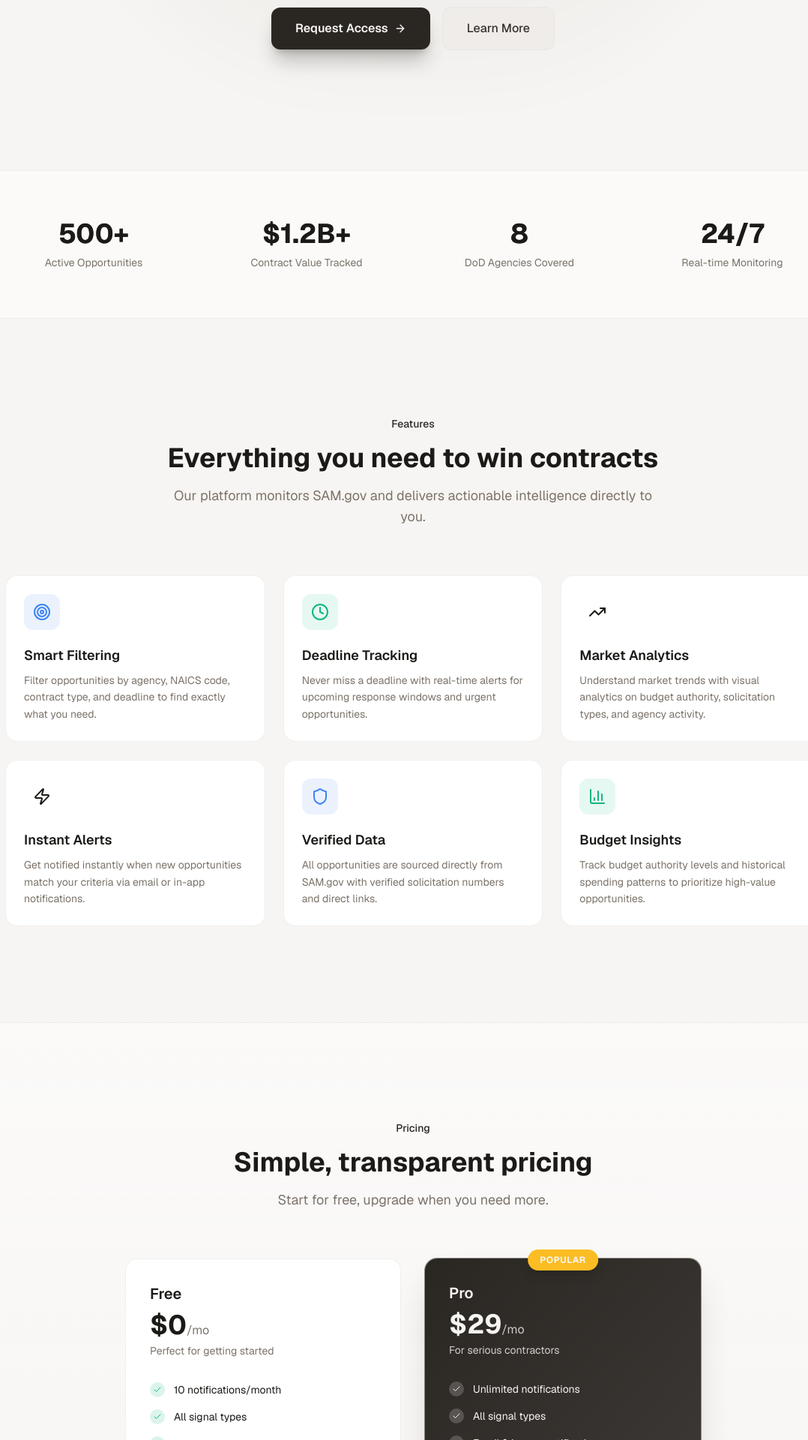
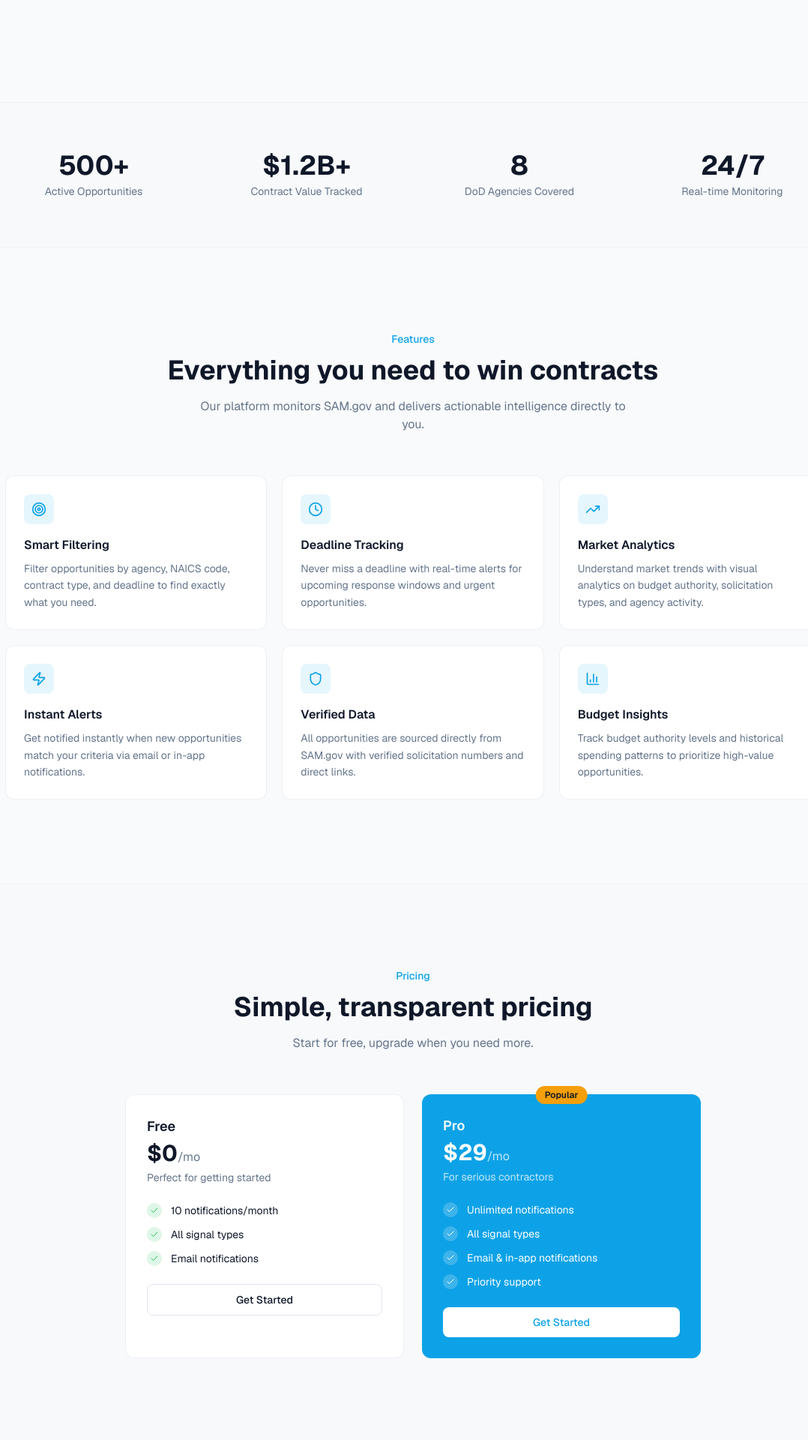
Before and after one commit to mankiel/lead-signals, a Next.js app: page / in a window 1280 px wide. Shown: the part 580-2500 px from the top of the page at 75% size, without its empty margins (89-1167 px from the left). Built offline with nearby package versions, Linux system fonts and the light colour scheme.

Commit message:
feat: refine UI with cohesive color scheme and modern typography
Update globals.css for dark theme and improve landing page design.

```diff
--- a/app/globals.css
+++ b/app/globals.css
@@ -2,66 +2,66 @@
 
 @layer base {
   :root {
-    --background: 30 20% 96%;
-    --foreground: 30 10% 10%;
+    --background: 210 20% 98%;
+    --foreground: 222 47% 11%;
     --card: 0 0% 100%;
-    --card-foreground: 30 10% 10%;
+    --card-foreground: 222 47% 11%;
     --popover: 0 0% 100%;
-    --popover-foreground: 30 10% 10%;
-    --primary: 30 10% 15%;
-    --primary-foreground: 30 20% 96%;
-    --secondary: 30 15% 92%;
-    --secondary-foreground: 30 10% 20%;
-    --muted: 30 15% 92%;
-    --muted-foreground: 30 8% 45%;
-    --accent: 30 15% 88%;
-    --accent-foreground: 30 10% 15%;
+    --popover-foreground: 222 47% 11%;
+    --primary: 199 89% 48%;
+    --primary-foreground: 0 0% 100%;
+    --secondary: 210 40% 96%;
+    --secondary-foreground: 222 47% 11%;
+    --muted: 210 40% 96%;
+    --muted-foreground: 215 16% 47%;
+    --accent: 210 40% 94%;
+    --accent-foreground: 222 47% 11%;
     --destructive: 0 72% 51%;
     --destructive-foreground: 0 0% 100%;
-    --border: 30 15% 88%;
-    --input: 30 15% 88%;
-    --ring: 30 10% 15%;
-    --chart-1: 217 91% 60%;
-    --chart-2: 160 84% 39%;
-    --chart-3: 43 96% 56%;
-    --chart-4: 291 64% 42%;
-    --chart-5: 0 72% 51%;
-    --radius: 0.625rem;
-  }
-
-  .dark {
-    --background: 222 47% 6%;
-    --foreground: 210 40% 98%;
-    --card: 222 47% 8%;
-    --card-foreground: 210 40% 98%;
-    --popover: 222 47% 8%;
-    --popover-foreground: 210 40% 98%;
-    --primary: 199 89% 48%;
-    --primary-foreground: 222 47% 6%;
-    --secondary: 217 33% 14%;
-    --secondary-foreground: 210 40% 90%;
-    --muted: 217 33% 14%;
-    --muted-foreground: 215 20% 55%;
-    --accent: 217 33% 17%;
-    --accent-foreground: 210 40% 98%;
-    --destructive: 0 63% 45%;
-    --destructive-foreground: 0 0% 100%;
-    --border: 217 33% 14%;
-    --input: 217 33% 14%;
+    --border: 214 32% 91%;
+    --input: 214 32% 91%;
     --ring: 199 89% 48%;
     --chart-1: 199 89% 48%;
     --chart-2: 142 71% 45%;
     --chart-3: 38 92% 50%;
     --chart-4: 262 83% 58%;
     --chart-5: 0 72% 55%;
-    --sidebar: 222 47% 7%;
-    --sidebar-foreground: 210 40% 98%;
-    --sidebar-primary: 199 89% 48%;
-    --sidebar-primary-foreground: 222 47% 6%;
-    --sidebar-accent: 217 33% 14%;
-    --sidebar-accent-foreground: 210 40% 98%;
-    --sidebar-border: 217 33% 14%;
-    --sidebar-ring: 199 89% 48%;
+    --radius: 0.625rem;
+  }
+
+  .dark {
+    --background: 220 20% 6%;
+    --foreground: 210 20% 96%;
+    --card: 220 20% 8%;
+    --card-foreground: 210 20% 96%;
+    --popover: 220 20% 8%;
+    --popover-foreground: 210 20% 96%;
+    --primary: 173 80% 45%;
+    --primary-foreground: 220 20% 6%;
+    --secondary: 220 16% 14%;
+    --secondary-foreground: 210 20% 90%;
+    --muted: 220 16% 14%;
+    --muted-foreground: 215 15% 50%;
+    --accent: 220 16% 18%;
+    --accent-foreground: 210 20% 96%;
+    --destructive: 0 63% 45%;
+    --destructive-foreground: 0 0% 100%;
+    --border: 220 16% 14%;
+    --input: 220 16% 14%;
+    --ring: 173 80% 45%;
+    --chart-1: 173 80% 45%;
+    --chart-2: 142 71% 45%;
+    --chart-3: 38 92% 50%;
+    --chart-4: 262 83% 58%;
+    --chart-5: 0 72% 55%;
+    --sidebar: 220 20% 7%;
+    --sidebar-foreground: 210 20% 96%;
+    --sidebar-primary: 173 80% 45%;
+    --sidebar-primary-foreground: 220 20% 6%;
+    --sidebar-accent: 220 16% 14%;
+    --sidebar-accent-foreground: 210 20% 96%;
+    --sidebar-border: 220 16% 14%;
+    --sidebar-ring: 173 80% 45%;
   }
 }
 
--- a/app/page.tsx
+++ b/app/page.tsx
@@ -9,18 +9,19 @@ import {
   BarChart3,
   Check,
   Sparkles,
+  ChevronRight,
 } from "lucide-react"
 
 export default function Home() {
   return (
     <div className="min-h-screen bg-background">
       {/* Header */}
-      <header className="sticky top-0 z-50 border-b border-border/50 bg-background/95 backdrop-blur-md supports-[backdrop-filter]:bg-background/60">
+      <header className="sticky top-0 z-50 border-b border-border/40 bg-background/80 backdrop-blur-xl">
         <div className="max-w-6xl mx-auto px-4 sm:px-6 lg:px-8">
           <div className="flex items-center justify-between h-16">
-            <div className="flex items-center gap-2.5">
-              <div className="w-9 h-9 rounded-xl bg-gradient-to-br from-primary to-primary/80 flex items-center justify-center shadow-lg shadow-primary/20">
-                <Zap className="w-4.5 h-4.5 text-primary-foreground" />
+            <div className="flex items-center gap-3">
+              <div className="w-9 h-9 rounded-xl bg-primary flex items-center justify-center">
+                <Zap className="w-5 h-5 text-primary-foreground" />
               </div>
               <span className="font-semibold text-lg text-foreground tracking-tight">
                 Lead Signals
@@ -40,19 +41,19 @@ export default function Home() {
                 Pricing
               </a>
             </nav>
-            <div className="flex items-center gap-4">
+            <div className="flex items-center gap-3">
               <Link
                 href="/dashboard"
-                className="text-sm text-muted-foreground hover:text-foreground transition-colors hidden sm:block"
+                className="text-sm text-muted-foreground hover:text-foreground transition-colors hidden sm:block px-3 py-2"
               >
                 Log in
               </Link>
               <Link
                 href="/dashboard"
-                className="inline-flex items-center gap-2 px-4 py-2 bg-primary text-primary-foreground rounded-lg text-sm font-medium hover:bg-primary/90 transition-all shadow-lg shadow-primary/20"
+                className="inline-flex items-center gap-2 px-4 py-2 bg-primary text-primary-foreground rounded-lg text-sm font-medium hover:bg-primary/90 transition-colors"
               >
                 Get Started
-                <ArrowRight className="w-3.5 h-3.5" />
+                <ArrowRight className="w-4 h-4" />
               </Link>
             </div>
           </div>
@@ -60,14 +61,12 @@ export default function Home() {
       </header>
 
       {/* Hero Section */}
-      <section className="relative py-24 sm:py-32 lg:py-40 overflow-hidden">
-        {/* Background gradient */}
-        <div className="absolute inset-0 bg-gradient-to-b from-primary/5 via-transparent to-transparent pointer-events-none" />
-        <div className="absolute top-0 left-1/2 -translate-x-1/2 w-[800px] h-[600px] bg-primary/10 rounded-full blur-3xl pointer-events-none opacity-30" />
+      <section className="relative py-20 sm:py-28 lg:py-36 overflow-hidden">
+        <div className="absolute inset-0 bg-[radial-gradient(ellipse_80%_50%_at_50%_-20%,hsl(var(--primary)/0.12),transparent)] pointer-events-none" />
 
         <div className="relative max-w-6xl mx-auto px-4 sm:px-6 lg:px-8">
           <div className="max-w-3xl mx-auto text-center">
-            <div className="inline-flex items-center gap-2 px-4 py-2 rounded-full bg-primary/10 border border-primary/20 text-primary text-sm font-medium mb-8 backdrop-blur-sm">
+            <div className="inline-flex items-center gap-2 px-3 py-1.5 rounded-full bg-primary/10 text-primary text-sm font-medium mb-8">
               <Sparkles className="w-4 h-4" />
               Real-time DoD Contract Intelligence
             </div>
@@ -75,7 +74,7 @@ export default function Home() {
               Defense Contract Signals for{" "}
               <span className="text-primary">Growing Teams</span>
             </h1>
-            <p className="text-lg sm:text-xl text-muted-foreground mb-10 max-w-2xl mx-auto text-pretty leading-relaxed">
+            <p className="text-lg text-muted-foreground mb-10 max-w-2xl mx-auto text-pretty leading-relaxed">
               Track Department of Defense contract opportunities in real-time.
               Get notified of Sources Sought, Synopsis, and Presolicitations
               before your competition.
@@ -83,16 +82,17 @@ export default function Home() {
             <div className="flex flex-col sm:flex-row items-center justify-center gap-4">
               <Link
                 href="/dashboard"
-                className="w-full sm:w-auto inline-flex items-center justify-center gap-2 px-8 py-4 bg-primary text-primary-foreground rounded-xl text-base font-semibold hover:bg-primary/90 transition-all shadow-xl shadow-primary/25 hover:shadow-2xl hover:shadow-primary/30 hover:-translate-y-0.5"
+                className="w-full sm:w-auto inline-flex items-center justify-center gap-2 px-6 py-3 bg-primary text-primary-foreground rounded-lg text-sm font-medium hover:bg-primary/90 transition-colors"
               >
                 Request Access
                 <ArrowRight className="w-4 h-4" />
               </Link>
               <a
                 href="#features"
-                className="w-full sm:w-auto inline-flex items-center justify-center gap-2 px-8 py-4 bg-secondary/80 text-secondary-foreground rounded-xl text-base font-medium hover:bg-secondary transition-all border border-border/50"
+                className="w-full sm:w-auto inline-flex items-center justify-center gap-2 px-6 py-3 bg-secondary text-secondary-foreground rounded-lg text-sm font-medium hover:bg-secondary/80 transition-colors"
               >
                 Learn More
+                <ChevronRight className="w-4 h-4" />
               </a>
             </div>
           </div>
@@ -100,7 +100,7 @@ export default function Home() {
       </section>
 
       {/* Stats Section */}
-      <section className="py-16 border-y border-border/50 bg-card/50 backdrop-blur-sm">
+      <section className="py-16 border-y border-border/40 bg-muted/30">
         <div className="max-w-6xl mx-auto px-4 sm:px-6 lg:px-8">
           <div className="grid grid-cols-2 lg:grid-cols-4 gap-8 lg:gap-12">
             {[
@@ -110,10 +110,10 @@ export default function Home() {
               { value: "24/7", label: "Real-time Monitoring" },
             ].map((stat) => (
               <div key={stat.label} className="text-center">
-                <p className="text-3xl sm:text-4xl font-bold text-foreground bg-gradient-to-br from-foreground to-foreground/70 bg-clip-text">
+                <p className="text-3xl sm:text-4xl font-bold text-foreground">
                   {stat.value}
                 </p>
-                <p className="text-sm text-muted-foreground mt-2">
+                <p className="text-sm text-muted-foreground mt-1">
                   {stat.label}
                 </p>
               </div>
@@ -123,76 +123,68 @@ export default function Home() {
       </section>
 
       {/* Features Section */}
-      <section id="features" className="py-24 sm:py-32">
+      <section id="features" className="py-20 sm:py-28">
         <div className="max-w-6xl mx-auto px-4 sm:px-6 lg:px-8">
-          <div className="text-center mb-16">
-            <span className="inline-block text-sm font-medium text-primary mb-4">
+          <div className="text-center mb-14">
+            <p className="text-sm font-medium text-primary mb-3">
               Features
-            </span>
+            </p>
             <h2 className="text-3xl sm:text-4xl font-bold text-foreground mb-4 text-balance">
               Everything you need to win contracts
             </h2>
-            <p className="text-lg text-muted-foreground max-w-2xl mx-auto">
+            <p className="text-muted-foreground max-w-xl mx-auto">
               Our platform monitors SAM.gov and delivers actionable intelligence
               directly to you.
             </p>
           </div>
 
-          <div className="grid sm:grid-cols-2 lg:grid-cols-3 gap-6">
+          <div className="grid sm:grid-cols-2 lg:grid-cols-3 gap-5">
             {[
               {
                 icon: Target,
                 title: "Smart Filtering",
                 description:
                   "Filter opportunities by agency, NAICS code, contract type, and deadline to find exactly what you need.",
-                color: "chart-1",
               },
               {
                 icon: Clock,
                 title: "Deadline Tracking",
                 description:
                   "Never miss a deadline with real-time alerts for upcoming response windows and urgent opportunities.",
-                color: "chart-2",
               },
               {
                 icon: TrendingUp,
                 title: "Market Analytics",
                 description:
                   "Understand market trends with visual analytics on budget authority, solicitation types, and agency activity.",
-                color: "chart-3",
               },
               {
                 icon: Zap,
                 title: "Instant Alerts",
                 description:
                   "Get notified instantly when new opportunities match your criteria via email or in-app notifications.",
-                color: "chart-4",
               },
               {
                 icon: Shield,
                 title: "Verified Data",
                 description:
                   "All opportunities are sourced directly from SAM.gov with verified solicitation numbers and direct links.",
-                color: "chart-1",
               },
               {
                 icon: BarChart3,
                 title: "Budget Insights",
                 description:
                   "Track budget authority levels and historical spending patterns to prioritize high-value opportunities.",
-                color: "chart-2",
               },
             ].map((feature) => (
               <div
                 key={feature.title}
-                className="group relative p-6 rounded-2xl bg-card border border-border/50 hover:border-primary/30 transition-all duration-300 hover:shadow-xl hover:shadow-primary/5 hover:-translate-y-1"
+                className="group p-6 rounded-xl bg-card border border-border/60 hover:border-primary/40 transition-colors"
               >
-                <div
-                  className={`w-12 h-12 rounded-xl bg-${feature.color}/10 flex items-center justify-center mb-5 group-hover:scale-110 transition-transform duration-300`}
-                >
-                  <feature.icon className={`w-6 h-6 text-${feature.color}`} />
+                <div className="w-10 h-10 rounded-lg bg-primary/10 flex items-center justify-center mb-4">
+                  <feature.icon className="w-5 h-5 text-primary" />
                 </div>
-                <h3 className="text-lg font-semibold text-foreground mb-2">
+                <h3 className="text-base font-semibold text-foreground mb-2">
                   {feature.title}
                 </h3>
                 <p className="text-sm text-muted-foreground leading-relaxed">
@@ -207,37 +199,37 @@ export default function Home() {
       {/* Pricing Section */}
       <section
         id="pricing"
-        className="py-24 sm:py-32 bg-gradient-to-b from-card/50 to-background border-y border-border/50"
+        className="py-20 sm:py-28 bg-muted/30 border-y border-border/40"
       >
         <div className="max-w-6xl mx-auto px-4 sm:px-6 lg:px-8">
-          <div className="text-center mb-16">
-            <span className="inline-block text-sm font-medium text-primary mb-4">
+          <div className="text-center mb-14">
+            <p className="text-sm font-medium text-primary mb-3">
               Pricing
-            </span>
+            </p>
             <h2 className="text-3xl sm:text-4xl font-bold text-foreground mb-4 text-balance">
               Simple, transparent pricing
             </h2>
-            <p className="text-lg text-muted-foreground max-w-2xl mx-auto">
+            <p className="text-muted-foreground max-w-xl mx-auto">
               Start for free, upgrade when you need more.
             </p>
           </div>
 
-          <div className="grid sm:grid-cols-2 gap-8 max-w-3xl mx-auto">
+          <div className="grid sm:grid-cols-2 gap-6 max-w-3xl mx-auto">
             {/* Free Plan */}
-            <div className="relative p-8 rounded-2xl bg-card border border-border/50 hover:border-border transition-all">
-              <h3 className="text-xl font-semibold text-foreground mb-2">
+            <div className="p-7 rounded-xl bg-card border border-border/60">
+              <h3 className="text-lg font-semibold text-foreground mb-1">
                 Free
               </h3>
-              <p className="text-4xl font-bold text-foreground mb-1">
+              <p className="text-3xl font-bold text-foreground mb-1">
                 $0
                 <span className="text-base font-normal text-muted-foreground">
                   /mo
                 </span>
               </p>
-              <p className="text-sm text-muted-foreground mb-8">
+              <p className="text-sm text-muted-foreground mb-6">
                 Perfect for getting started
               </p>
-              <ul className="space-y-4 mb-8">
+              <ul className="space-y-3 mb-6">
                 {[
                   "10 notifications/month",
                   "All signal types",
@@ -247,35 +239,35 @@ export default function Home() {
                     key={item}
                     className="flex items-center gap-3 text-sm text-foreground"
                   >
-                    <span className="w-5 h-5 rounded-full bg-chart-2/15 flex items-center justify-center flex-shrink-0">
+                    <div className="w-5 h-5 rounded-full bg-chart-2/15 flex items-center justify-center flex-shrink-0">
                       <Check className="w-3 h-3 text-chart-2" />
-                    </span>
+                    </div>
                     {item}
                   </li>
                 ))}
               </ul>
               <Link
                 href="/dashboard"
-                className="block w-full text-center px-6 py-3.5 rounded-xl border border-border text-foreground font-medium hover:bg-secondary transition-all"
+                className="block w-full text-center px-5 py-2.5 rounded-lg border border-border text-foreground text-sm font-medium hover:bg-muted transition-colors"
               >
                 Get Started
               </Link>
             </div>
 
             {/* Pro Plan */}
-            <div className="relative p-8 rounded-2xl bg-gradient-to-br from-primary to-primary/90 text-primary-foreground shadow-2xl shadow-primary/20 ring-1 ring-primary/50">
+            <div className="relative p-7 rounded-xl bg-primary text-primary-foreground">
               <div className="absolute -top-3 left-1/2 -translate-x-1/2">
-                <span className="inline-flex items-center px-4 py-1.5 rounded-full bg-chart-3 text-primary-foreground text-xs font-bold uppercase tracking-wider shadow-lg">
+                <span className="inline-flex items-center px-3 py-1 rounded-full bg-chart-3 text-foreground text-xs font-semibold">
                   Popular
                 </span>
               </div>
-              <h3 className="text-xl font-semibold mb-2">Pro</h3>
-              <p className="text-4xl font-bold mb-1">
+              <h3 className="text-lg font-semibold mb-1">Pro</h3>
+              <p className="text-3xl font-bold mb-1">
                 $29
-                <span className="text-base font-normal opacity-80">/mo</span>
+                <span className="text-base font-normal opacity-75">/mo</span>
               </p>
-              <p className="text-sm opacity-80 mb-8">For serious contractors</p>
-              <ul className="space-y-4 mb-8">
+              <p className="text-sm opacity-75 mb-6">For serious contractors</p>
+              <ul className="space-y-3 mb-6">
                 {[
                   "Unlimited notifications",
                   "All signal types",
@@ -283,16 +275,16 @@ export default function Home() {
                   "Priority support",
                 ].map((item) => (
                   <li key={item} className="flex items-center gap-3 text-sm">
-                    <span className="w-5 h-5 rounded-full bg-primary-foreground/20 flex items-center justify-center flex-shrink-0">
+                    <div className="w-5 h-5 rounded-full bg-primary-foreground/20 flex items-center justify-center flex-shrink-0">
                       <Check className="w-3 h-3" />
-                    </span>
+                    </div>
                     {item}
                   </li>
                 ))}
               </ul>
               <Link
                 href="/dashboard"
-                className="block w-full text-center px-6 py-3.5 rounded-xl bg-primary-foreground text-primary font-semibold hover:bg-primary-foreground/90 transition-all shadow-lg"
+                className="block w-full text-center px-5 py-2.5 rounded-lg bg-primary-foreground text-primary text-sm font-medium hover:bg-primary-foreground/90 transition-colors"
               >
                 Get Started
               </Link>
@@ -302,36 +294,33 @@ export default function Home() {
       </section>
 
       {/* CTA Section */}
-      <section className="py-24 sm:py-32">
+      <section className="py-20 sm:py-28">
         <div className="max-w-6xl mx-auto px-4 sm:px-6 lg:px-8">
-          <div className="relative rounded-3xl bg-gradient-to-br from-primary/10 via-primary/5 to-transparent border border-primary/20 p-12 sm:p-16 text-center overflow-hidden">
-            <div className="absolute inset-0 bg-gradient-to-br from-primary/5 to-transparent pointer-events-none" />
-            <div className="relative">
-              <h2 className="text-3xl sm:text-4xl font-bold text-foreground mb-4 text-balance">
+          <div className="rounded-2xl bg-primary/5 border border-primary/20 p-10 sm:p-14 text-center">
+            <h2 className="text-2xl sm:text-3xl font-bold text-foreground mb-4 text-balance">
               Ready to win more contracts?
             </h2>
-              <p className="text-lg text-muted-foreground max-w-xl mx-auto mb-8">
+            <p className="text-muted-foreground max-w-lg mx-auto mb-8">
               Join hundreds of defense contractors who use Lead Signals to
               stay ahead of the competition.
             </p>
             <Link
               href="/dashboard"
-                className="inline-flex items-center justify-center gap-2 px-8 py-4 bg-primary text-primary-foreground rounded-xl text-base font-semibold hover:bg-primary/90 transition-all shadow-xl shadow-primary/25 hover:shadow-2xl hover:shadow-primary/30 hover:-translate-y-0.5"
+              className="inline-flex items-center justify-center gap-2 px-6 py-3 bg-primary text-primary-foreground rounded-lg text-sm font-medium hover:bg-primary/90 transition-colors"
             >
               Get Started for Free
               <ArrowRight className="w-4 h-4" />
             </Link>
           </div>
         </div>
-        </div>
       </section>
 
       {/* Footer */}
-      <footer className="py-12 border-t border-border/50 bg-card/30">
+      <footer className="py-10 border-t border-border/40">
         <div className="max-w-6xl mx-auto px-4 sm:px-6 lg:px-8">
-          <div className="flex flex-col sm:flex-row items-center justify-between gap-6">
+          <div className="flex flex-col sm:flex-row items-center justify-between gap-4">
             <div className="flex items-center gap-2.5">
-              <div className="w-8 h-8 rounded-lg bg-gradient-to-br from-primary to-primary/80 flex items-center justify-center">
+              <div className="w-8 h-8 rounded-lg bg-primary flex items-center justify-center">
                 <Zap className="w-4 h-4 text-primary-foreground" />
               </div>
               <span className="font-semibold text-foreground">Lead Signals</span>
```
Lines whose indentation alone changed are shown as unchanged.
